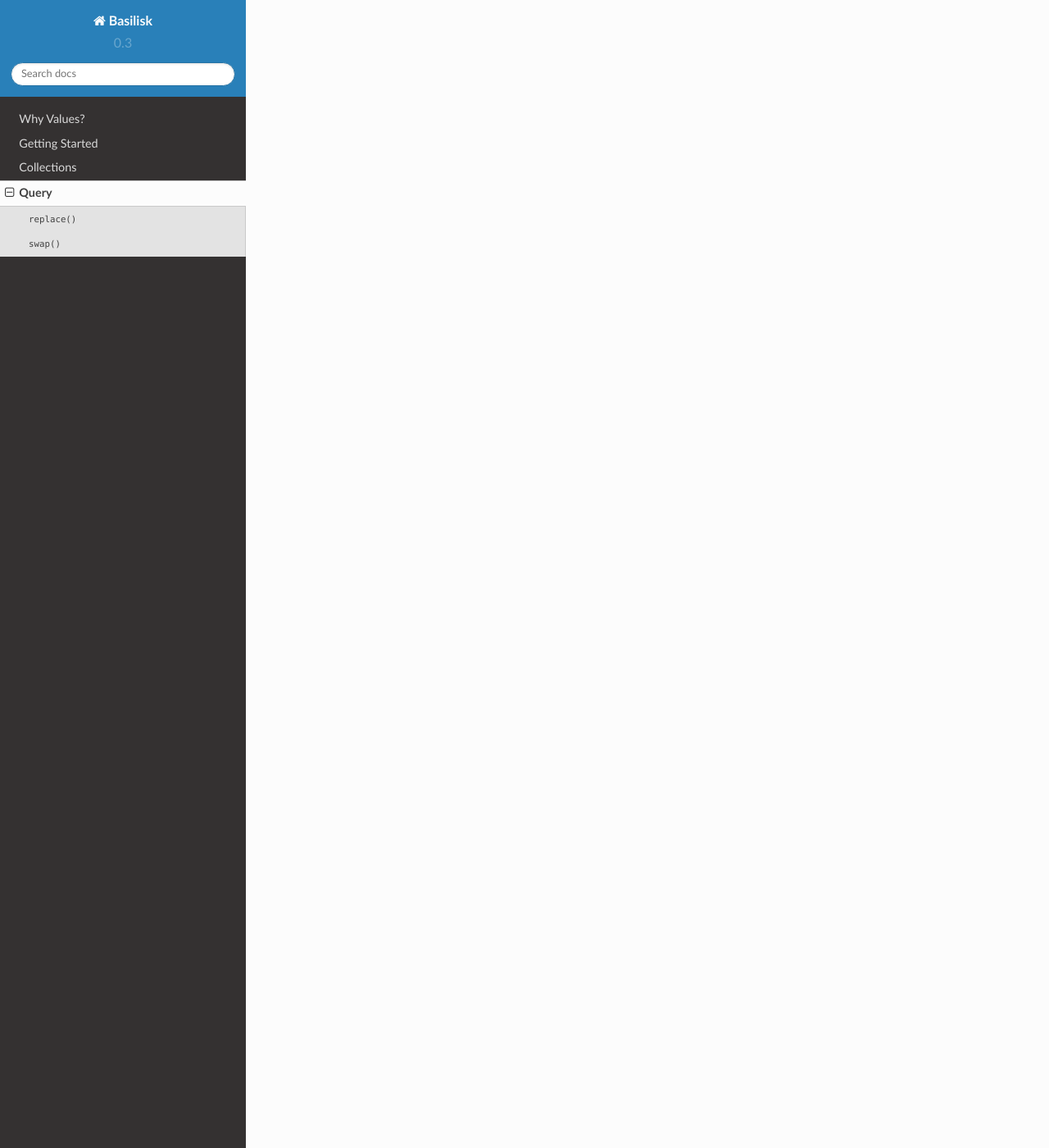
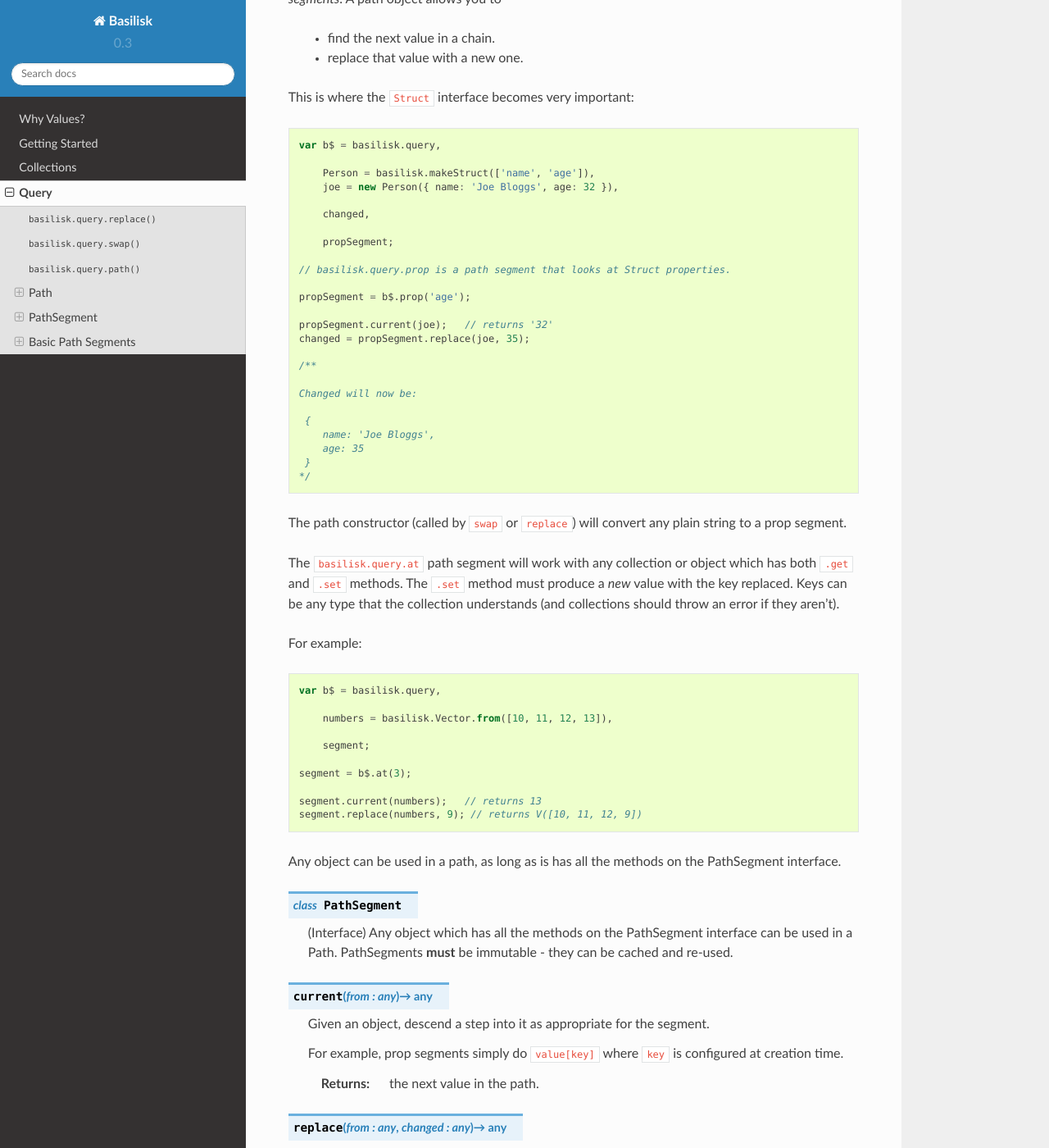
Before and after one commit to basiliskjs/basilisk, a Sphinx documentation site: the page built from docs/source/query.rst, in a window 1280 px wide and 1400 px high, scrolled down 2214 px. Shown: the whole window at 82% size. Built offline with Sphinx 7.4.7 and the Read the Docs theme 2.0.0, drawn with Linux system fonts in a browser that asks for light colours; some of the changed text lies outside the part shown.

Commit message:
Add more documentation of collections and the query module.

```diff
--- a/docs/source/conf.py
+++ b/docs/source/conf.py
@@ -53,7 +53,7 @@ copyright = u'2014, Brad Shuttleworth'
 # The short X.Y version.
 version = '0.3'
 # The full version, including alpha/beta/rc tags.
-release = '0.3.2'
+release = '0.3.4-pre'
 
 # The language for content autogenerated by Sphinx. Refer to documentation
 # for a list of supported languages.
--- a/docs/source/index.rst
+++ b/docs/source/index.rst
@@ -55,3 +55,9 @@ User Guide
    getting-started
    collections
    query
+
+License
+-------
+
+Basilisk is licensed under the MIT License by
+`MOO Print Ltd <http://www.moo.com/>`_.
--- a/docs/source/query.rst
+++ b/docs/source/query.rst
@@ -12,7 +12,7 @@ The ``query`` module (which we usually bind to ``b$`` to keep our code
 clutter-free) allows you to create new versions of values in a way
 which is simple to understand.
 
-.. function:: replace(initial : any, path : PathSegment[], changed: any) -> any
+.. function:: basilisk.query.replace(initial : any, path : PathSegment[], changed: any) -> any
 
     Given an ``initial`` value, this returns a new value which has ``changed``
     substituted at the end of ``path``.
@@ -24,6 +24,7 @@ which is simple to understand.
         var a = new Person({
             'name': 'joe',
             addresses: new basilisk.Vector.from([
+                new Address({ country: 'RSA' }),
                 new Address({ country: 'United Kingdom' })
             ])
         }),
@@ -42,7 +43,7 @@ which is simple to understand.
         the value to substitute at the end of the ``path`` in the newly created
         return value.
 
-.. function:: swap(initial : any, path : PathSegment[], swapFn : function(value) -> any) -> any
+.. function:: basilisk.query.swap(initial : any, path : PathSegment[], swapFn : function(value) -> any) -> any
 
     Like ``replace``, but calls ``swapFn`` with the current value at the
     end of the chain, and replaces the end value with the result.
@@ -80,3 +81,133 @@ which is simple to understand.
         A function to be called with the value at the end of the path.
         The return value will be substituted at the end of the path, in the
         newly created result.
+
+.. function:: basilisk.query.path(...pathsegments) -> Path
+
+    Create a new Path object from the specified Path Segments.  ``strings`` will
+    be converted into ``prop`` segments.
+
+    :param pathsegments:
+        ``string``'s or ``PathSegment``'s which will be stored and can be
+        used to ``swap`` or ``apply``
+
+Path
+----
+
+A Path is an ordered list of Path Segments, which can be applied to many values
+to produce updated versions.
+
+.. class:: Path
+
+    (Interface) A Path which can be applied to many different values.
+
+.. method:: swap(initial : any, swapFn : function(value) -> any) -> any
+
+    Like the ``query.swap`` method, but with this path applied.
+
+.. method:: replace(initial : any, changed : any) -> any
+
+    Like the ``query.replace`` method, but with this path applied.
+
+
+PathSegment
+-----------
+
+
+The ``swap`` and ``replace`` functions are wrappers around Path objects,
+which are made up of *path segments*.  A
+path object allows you to
+
+ * find the next value in a chain.
+ * replace that value with a new one.
+
+This is where the ``Struct`` interface becomes very important:
+
+.. sourcecode:: javascript
+
+    var b$ = basilisk.query,
+
+        Person = basilisk.makeStruct(['name', 'age']),
+        joe = new Person({ name: 'Joe Bloggs', age: 32 }),
+
+        changed,
+
+        propSegment;
+
+    // basilisk.query.prop is a path segment that looks at Struct properties.
+
+    propSegment = b$.prop('age');
+
+    propSegment.current(joe);   // returns '32'
+    changed = propSegment.replace(joe, 35);
+
+    /**
+
+    Changed will now be:
+
+     {
+        name: 'Joe Bloggs',
+        age: 35
+     }
+    */
+
+The path constructor (called by ``swap`` or ``replace``) will convert any plain
+string to a prop segment.
+
+The ``basilisk.query.at`` path segment will work with any collection or object
+which has both ``.get`` and ``.set`` methods.  The ``.set`` method must produce
+a *new* value with the key replaced.  Keys can be any type that the collection
+understands (and collections should throw an error if they aren't).
+
+For example:
+
+.. sourcecode:: javascript
+
+    var b$ = basilisk.query,
+
+        numbers = basilisk.Vector.from([10, 11, 12, 13]),
+
+        segment;
+
+    segment = b$.at(3);
+
+    segment.current(numbers);   // returns 13
+    segment.replace(numbers, 9); // returns V([10, 11, 12, 9])
+
+Any object can be used in a path, as long as is has all the methods on the
+PathSegment interface.
+
+.. class:: PathSegment
+
+    (Interface) Any object which has all the methods on the PathSegment interface
+    can be used in a Path.  PathSegments **must** be immutable - they can be
+    cached and re-used.
+
+.. method:: current(from : any) -> any
+
+    Given an object, descend a step into it as appropriate for the segment.
+
+    For example, prop segments simply do ``value[key]`` where ``key`` is
+    configured at creation time.
+
+    :returns: the next value in the path.
+
+.. method:: replace(from : any, changed : any) -> any
+
+    Perform the update appropriate for the path segment on the ``from``
+    parameters, using ``changed`` as the property.
+
+Basic Path Segments
+-------------------
+
+Basilisk comes with a small set of generic path segments, which
+
+.. function:: basilisk.query.prop(propertyName : string) -> PathSegment
+
+    Creates a PathSegment which will descend and replace a single property
+    in a Struct.
+
+.. function:: basilisk.query.at(key : any) -> PathSegment
+
+    Creates a PathSegment which will apply the ``key`` to the ``.get`` and
+    ``.set`` methods of a collection.
```
Also changed, not shown: docs/source/collections.rst (+31 -9 lines), docs/source/contributing.rst (added, +16 -0 lines).
